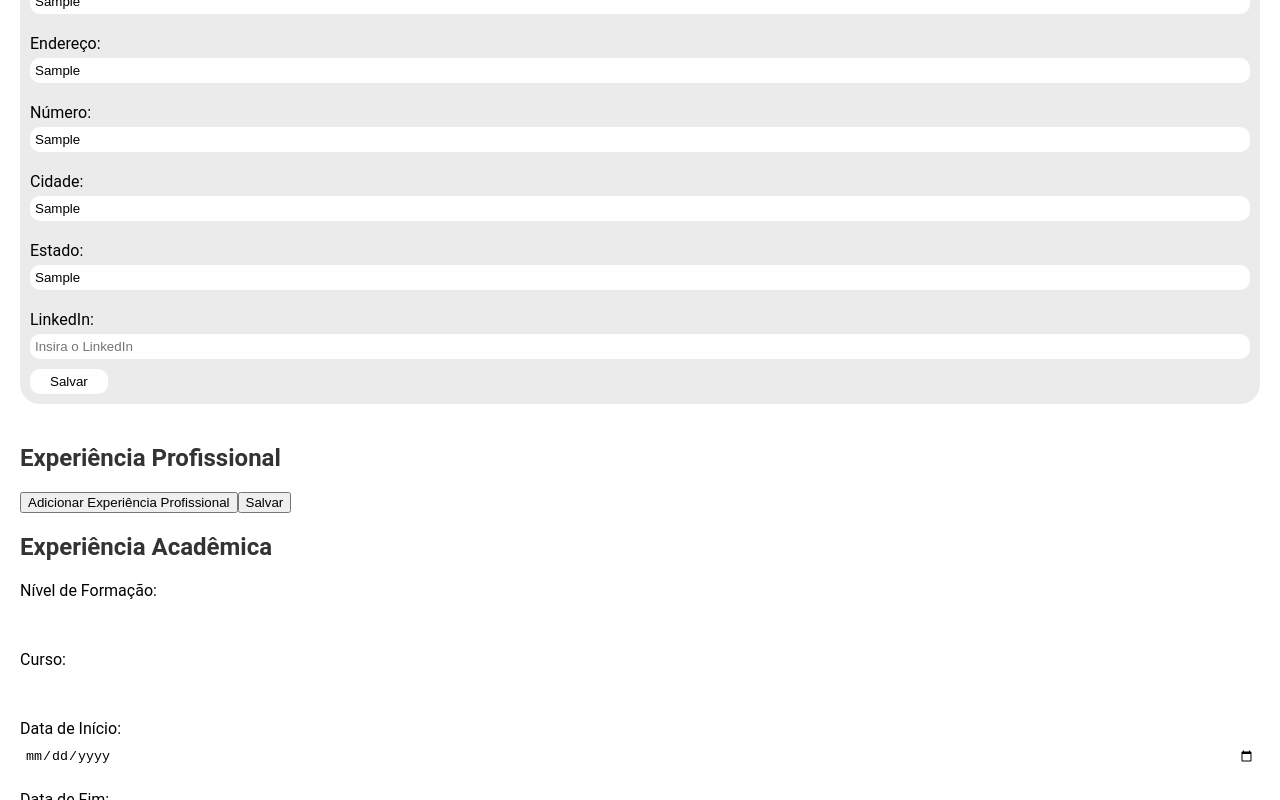
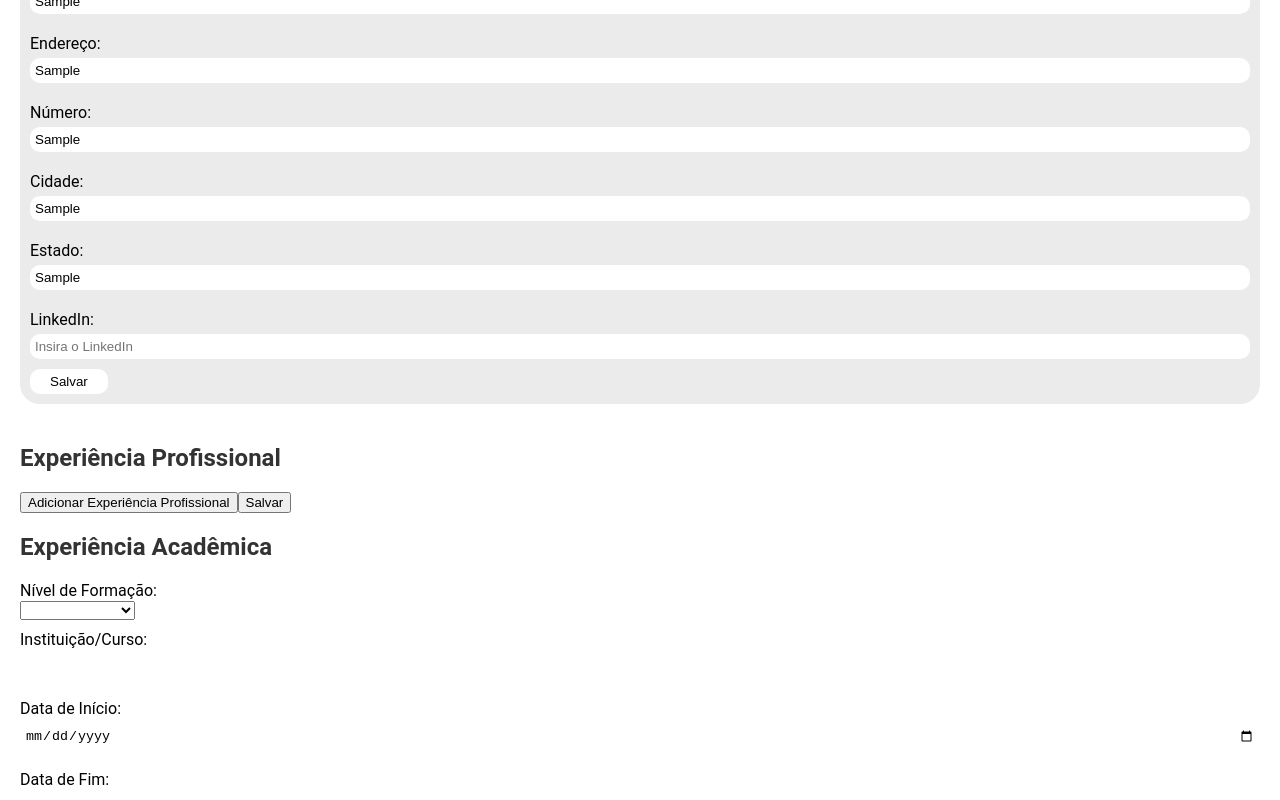
Before and after one commit to Daniela-Neves/candidatura, an Angular app: page /formulario-candidatura/1 in a window 1280 px wide. Both pictures are taken after typing "2020-01-15", "Sample", "Sample", "Sample", "Sample", "Sample" into the empty fields and a click on the button "Adicionar Experiência Acadêmica". Built offline with nearby package versions, Linux system fonts and the light colour scheme.

Commit message:
finalizar candidatura

```diff
--- a/src/app/componentes/candidatos/formulario-candidatura/formulario-candidatura.component.html
+++ b/src/app/componentes/candidatos/formulario-candidatura/formulario-candidatura.component.html
@@ -93,9 +93,17 @@
             <div *ngFor="let experiencia of experienciasAcademicas; let i = index">
                 <div class="experiencia-item">
                     <label for="nivelFormacao{{i}}">Nível de Formação:</label>
-                            <input type="text" id="nivelFormacao{{i}}" name="nivelFormacao" class="formulario-input" [(ngModel)]="experiencia.nivelFormacao">
+                    <select id="nivelFormacao{{i}}" [(ngModel)]="experiencia.nivelFormacao" name="nivelFormacao">
+                        <option value="Fundamental">Fundamental</option>
+                        <option value="EnsinoMedio">Ensino Médio</option>
+                        <option value="Graduacao">Graduação</option>
+                        <option value="PosGraduacao">Pós Graduação</option>
+                        <option value="Mestrado">Mestrado</option>
+                        <option value="Doutorado">Doutorado</option>
+                        <option value="PHD">PHD</option>
+                    </select>
 
-                            <label for="curso{{i}}">Curso:</label>
+                    <label for="curso{{i}}">Instituição/Curso:</label>
                     <input type="text" id="curso{{i}}" name="curso" class="formulario-input" [(ngModel)]="experiencia.curso">
 
                     <label for="dataInicio{{i}}">Data de Início:</label>
```
Lines whose indentation alone changed are shown as unchanged.
